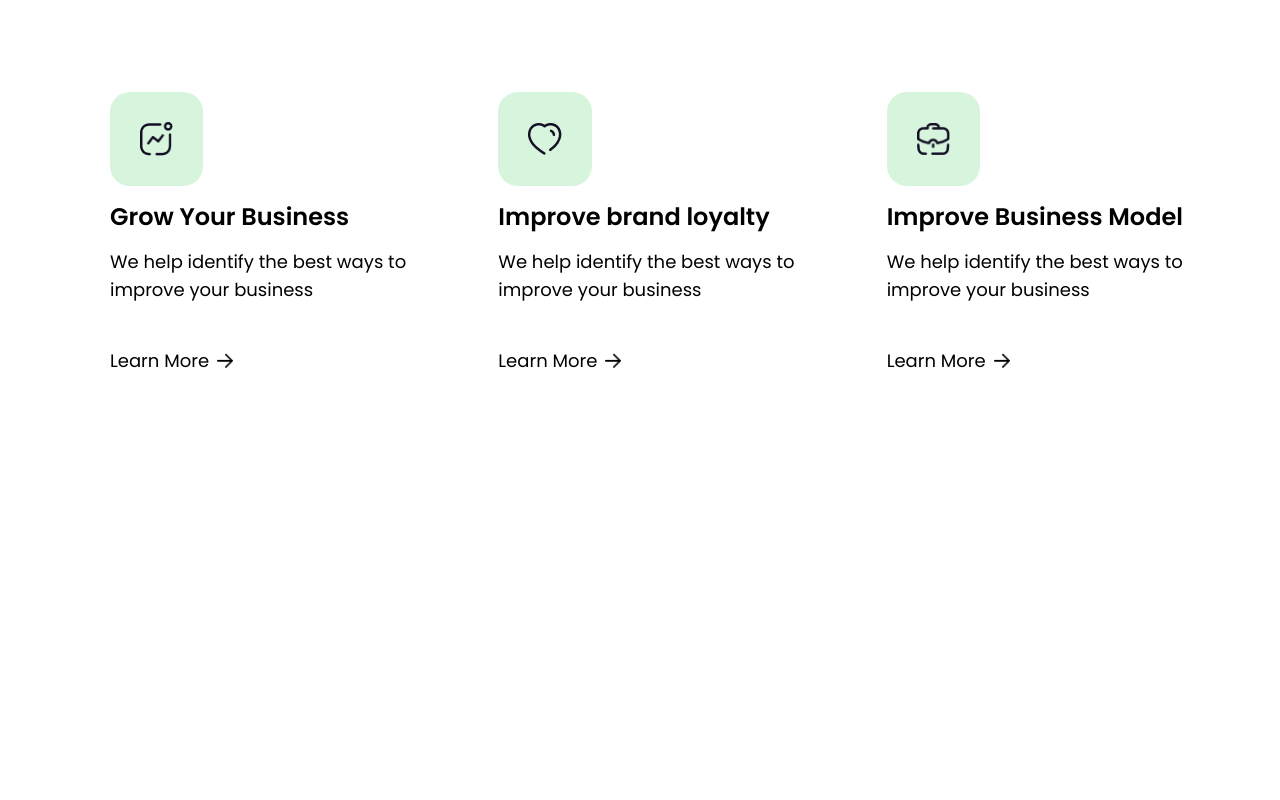
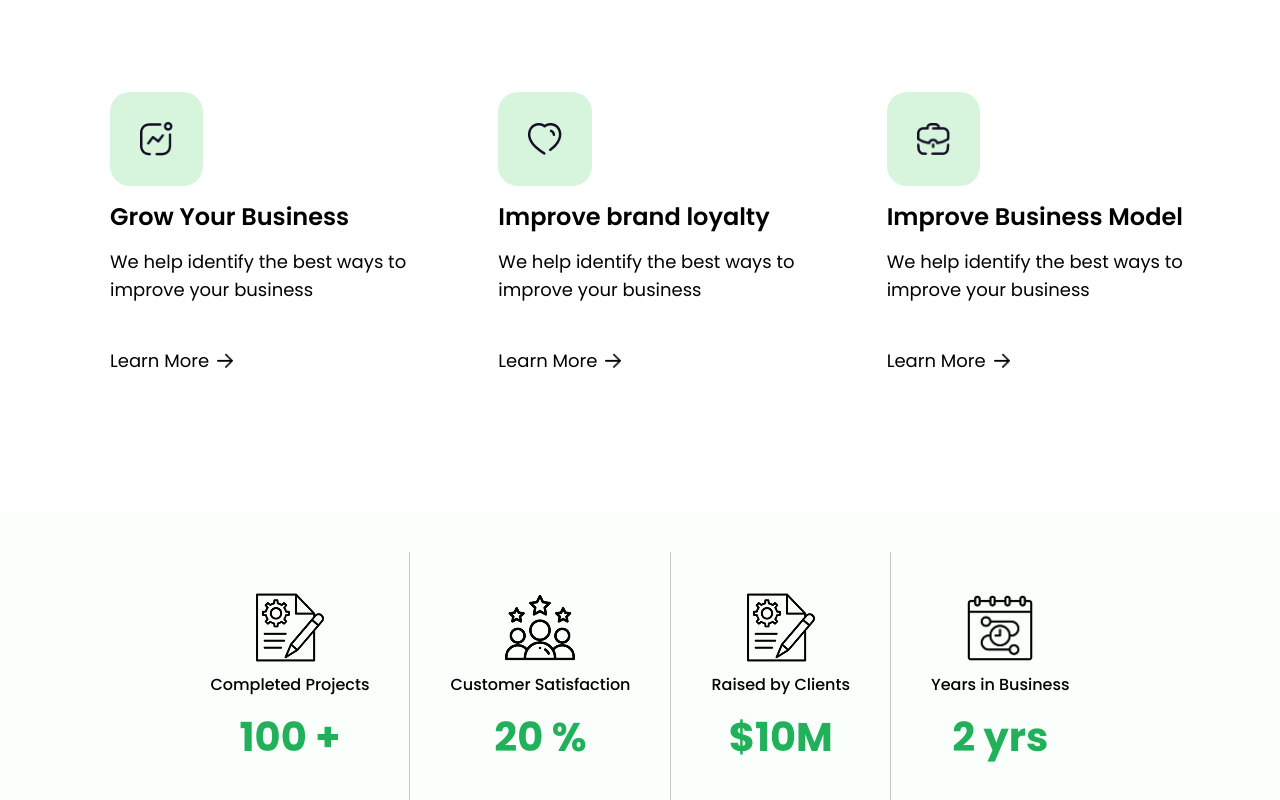
Before and after one commit to kpeale/design-agency, a Next.js app: page / in a window 1280 px wide. Shown: the part 996-1796 px from the top of the page. Before the commit the page ends 1428 px from the top, so only its background shows below. Built offline with nearby package versions, Linux system fonts and the light colour scheme.

Commit message:
update hero section and complete  rating section

```diff
--- a/app/components/Aboutus.tsx
+++ b/app/components/Aboutus.tsx
@@ -25,7 +25,7 @@ const Aboutus = () => {
                 alt='image'
               />
             </div>
-            <div className='flex flex-col mx-auto items-center justify-center lg:items-start lg:justify-start'>
+            <div className='flex flex-col  items-center justify-center lg:items-start lg:justify-start'>
               <p className='text-black font-poppins lg:text-xl xl:text-2xl font-semibold'>
                 Grow Your Business
               </p>
@@ -62,7 +62,7 @@ const Aboutus = () => {
                 alt='image'
               />
             </div>
-            <div className='flex flex-col mx-auto items-center justify-center lg:items-start lg:justify-start'>
+            <div className='flex flex-col  items-center justify-center lg:items-start lg:justify-start'>
               <p className='text-black font-poppins lg:text-xl xl:text-2xl font-semibold'>
                 Improve brand loyalty
               </p>
@@ -99,7 +99,7 @@ const Aboutus = () => {
                 alt='image'
               />
             </div>
-            <div className='flex flex-col mx-auto items-center justify-center lg:items-start lg:justify-start'>
+            <div className='flex flex-col  items-center justify-center lg:items-start lg:justify-start'>
               <p className='text-black font-poppins lg:text-xl xl:text-2xl font-semibold '>
                 Improve Business Model
               </p>
--- a/app/components/Hero.tsx
+++ b/app/components/Hero.tsx
@@ -5,13 +5,13 @@ const Hero = () => {
   return (
     <>
       <section className='bg-[#D7F5DC]'>
-        <div className='bg-[#D7F5DC] mx-auto   px-4 md:px-8 lg:px-10 xl:px-20 2xl:px-32 flex flex-col lg:flex-row items-center justify-center bg:justify-evenly gap-[16px]'>
-          <div className='mt-[5rem] lg:mt-[9rem]'>
+        <div className='   px-4 md:px-8 lg:px-10 xl:px-20 2xl:px-32 flex flex-col lg:flex-row items-center justify-start   gap-[16px]  mx-auto lg:justify-between'>
+          <div className='mt-[5rem] lg:mt-[9rem] '>
             <div className=' flex flex-col gap-[10px] items-start justify-start'>
-              <h2 className='font-poppins font-bold text-black text-[22px] nwsm:text-[30px] leading-[30px] lg:leading-[50px] max-w-[550px] md:max-w-max lg:max-w-[550px] lg:text-[40px] xl:text-[50px] xl:leading-[65px]'>
+              <h2 className='font-poppins font-bold text-black text-[22px] nwsm:text-[30px] leading-[30px] lg:leading-[50px]  max-w-[550px] md:max-w-max lg:max-w-[550px] lg:text-[40px] xl:text-[50px] mg:text-[60px] xl:leading-[65px] mg:max-w-[800px]'>
                 Increase Your Customers Loyalty and Satisfaction
               </h2>
-              <p className='text-black text-[16px] md:text-[20px] font-normal md:font-medium max-w-[472px] md:max-w-max lg:max-w-[472px]'>
+              <p className='text-black text-[16px] md:text-[20px] font-normal md:font-medium max-w-[472px] md:max-w-max lg:max-w-[472px] mg:max-w-[720px]'>
                 We help businesses like yours earn more customers, standout from
                 competitors, make more money
               </p>
--- /dev/null
+++ b/app/components/Rating.tsx
@@ -0,0 +1,76 @@
+import Image from 'next/image';
+const Rating = () => {
+  return (
+    <section className='bg-[#FAFFFB] flex flex-col lg:flex-row items-center justify-center gap-[20px] lg:gap-[40px] bg:gap-[160px]  py-5 lg:py-10 mt-[3rem] md:mt-[5rem] '>
+      <div className='flex py-5 lg:py-10 flex-col items-center    lg:border-r-[#C4C4C4] lg:border-r lg:pr-[40px]'>
+        <div className='flex flex-col items-center justify-center gap-2.5 '>
+          <Image
+            src='/images/project-plan.png'
+            width={70}
+            height={70}
+            alt='note icon'
+          />
+          <p className='text-center font-poppins font-medium text-black text-[16px]'>
+            Completed Projects
+          </p>
+          <p className='text-[#20B15A] font-poppins text-[40px] leading-[60px] font-bold'>
+            100 +
+          </p>
+        </div>
+      </div>
+      {/* second */}
+      <div className='flex py-5 lg:py-10 flex-col items-center justify-center  lg:border-r lg:border-r-[#C4C4C4] lg:pr-[40px]'>
+        <div className='flex flex-col items-center justify-center gap-2.5 '>
+          <Image
+            src='/images/rating (1).png'
+            width={70}
+            height={70}
+            alt='note icon'
+          />
+          <p className='text-center font-poppins font-medium text-black text-[16px]'>
+            Customer Satisfaction
+          </p>
+          <p className='text-[#20B15A] font-poppins text-[40px] leading-[60px] font-bold'>
+            20 %
+          </p>
+        </div>
+      </div>
+      {/* third */}
+      <div className='flex py-5 lg:py-10 flex-col items-center justify-center  lg:border-r lg:border-r-[#C4C4C4] lg:pr-[40px]'>
+        <div className='flex flex-col items-center justify-center gap-2.5 '>
+          <Image
+            src='/images/project-plan.png'
+            width={70}
+            height={70}
+            alt='note icon'
+          />
+          <p className='text-center font-poppins font-medium text-black text-[16px]'>
+            Raised by Clients
+          </p>
+          <p className='text-[#20B15A] font-bold font-poppins text-[40px] leading-[60px]'>
+            $10M
+          </p>
+        </div>
+      </div>
+      {/* fourth */}
+      <div className='flex py-5 lg:py-10 flex-col items-center justify-center  '>
+        <div className='flex flex-col items-center justify-center gap-2.5 '>
+          <Image
+            src='/images/timeline 2.png'
+            width={70}
+            height={70}
+            alt='note icon'
+          />
+          <p className='text-center font-poppins font-medium text-black text-[16px]'>
+            Years in Business
+          </p>
+          <p className='text-[#20B15A] font-poppins text-[40px] leading-[60px] font-bold'>
+            2 yrs
+          </p>
+        </div>
+      </div>
+    </section>
+  );
+};
+
+export default Rating;
--- a/app/globals.css
+++ b/app/globals.css
@@ -4,7 +4,8 @@
 
   --font-poppins: var(--font-poppins);
   --breakpoint-nwsm:25rem;
-  --breakpoint--bg:125rem;
+  --breakpoint-mg:118.75rem;
+  --breakpoint-bg:125rem;
 
 }
 
--- a/app/page.tsx
+++ b/app/page.tsx
@@ -1,6 +1,7 @@
 import Nav from './components/Nav';
 import Hero from './components/Hero';
 import Aboutus from './components/Aboutus';
+import Rating from './components/Rating';
 
 export default function Home() {
   return (
@@ -8,6 +9,7 @@ export default function Home() {
       <Nav />
       <Hero />
       <Aboutus />
+      <Rating />
     </>
   );
 }
```
